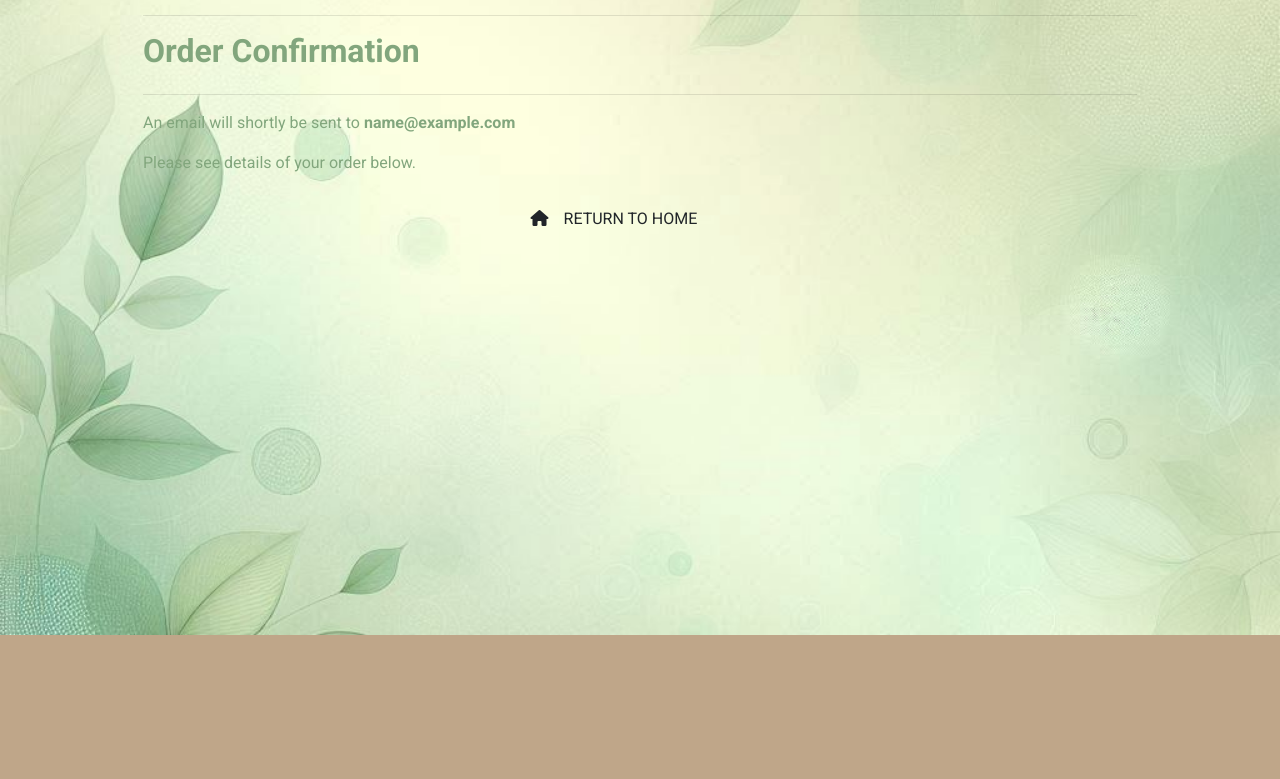
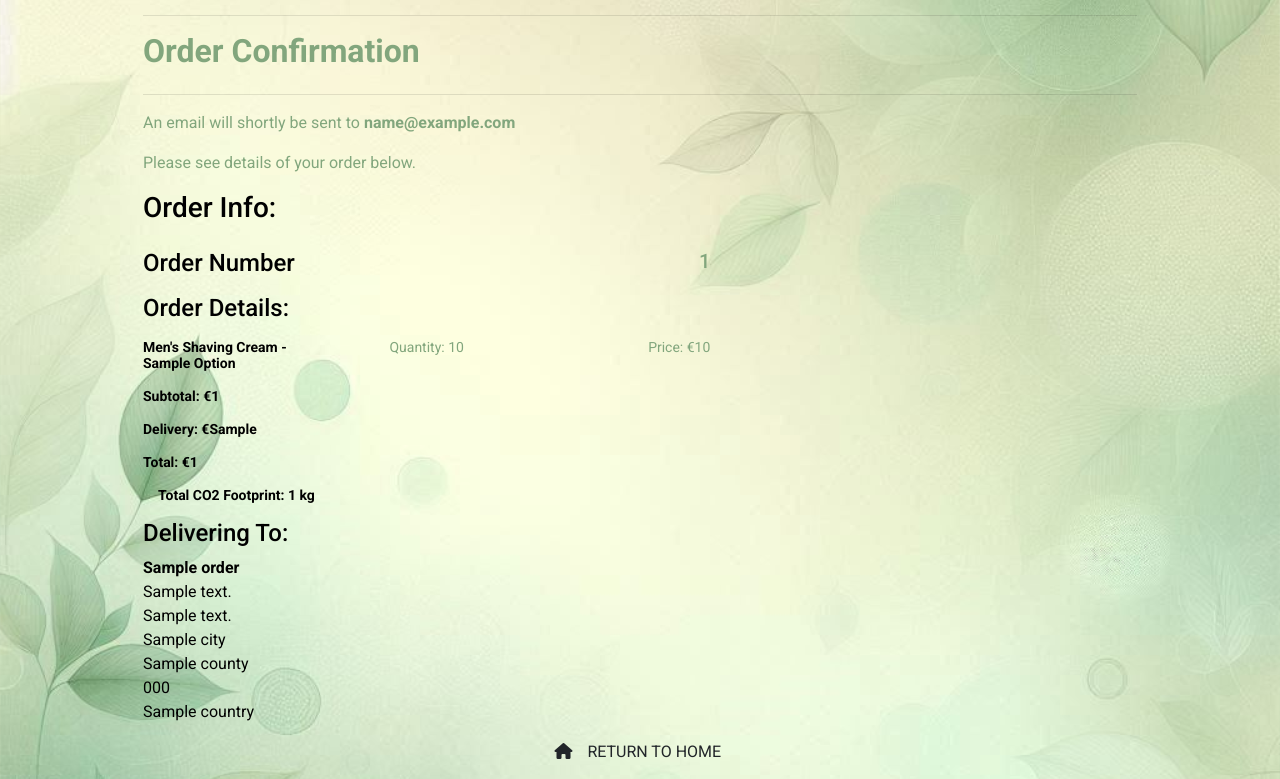
Before and after one commit to DiarmuidHenry/PP5, a Django app: template checkout/templates/checkout/order_confirmation.html in a window 1280 px wide. Shown: the part 165-944 px from the top of the page. Before the commit the page ends 800 px from the top, so only its background shows below. Run offline with Django 5.2, Linux system fonts and the light colour scheme; data comes from the database, SQL or seed files in the repository; the template is opened without the code that fills it: most values are stand-ins (such as "Sample title", 1, 10 or a date in 2020); data that the repository does not hold is empty; parts of the project's set-up code (start-up, migrations or seed data) failed here and were passed over; some libraries are stand-ins or nearby versions.

Commit message:
add: order_confirmation page styling

```diff
--- a/checkout/templates/checkout/order_confirmation.html
+++ b/checkout/templates/checkout/order_confirmation.html
@@ -1,5 +1,6 @@
 {% extends "base.html" %}
 {% load static %}
+{% load custom_filters %}
 
 {% block extra_css %}
     <link rel="stylesheet" href="{% static 'checkout/css/checkout.css' %}">
@@ -25,9 +26,134 @@
                 <p>Please see details of your order below.</p>
             </div>
         </div>
+
         <div class="row">
-            <div class="col-12 col-lg-7"></div>
+            <div class="col-12 col-lg-7">
+                <div class="row">
+                    <div class="col">
+                        <h3 class="text-black">Order Info:</h3>
                     </div>
+                </div>
+
+                <div class="row">
+                    <div class="col-12 col-md-4">
+                        <h4 class="mb-0 text-black mt-3">Order Number</h4>
+                    </div>
+                    <div class="col-12 col-md-8 text-md-right mt-3">
+                        <h5 class="mb-0">{{ order.order_number }}</h5>
+                    </div>
+                </div>
+
+                <div class="row">
+                    <div class="col">
+                        <h4 class="text-black mt-3">Order Details:</h4>
+                    </div>
+                </div>
+
+                {% for item in order.order_items %}
+                <div class="row">
+                    <div class="col-12 col-md-4">
+                        <h5 class="small my-2 text-black font-weight-bold">
+                            {{ item.item_id|get_product_name }}{% if item.option %} - {{ item.option|title }}{% endif %}
+                        </h5>
+                    </div>
+                    <div class="col-12 col-md-4 my-2 text-md-center">
+                        <h5 class="small mb-0">Quantity: {{ item.quantity }}</h5>
+                    </div>
+                    <div class="col-12 col-md-4 my-2 text-md-right">
+                        <h5 class="small mb-0">Price: €{{ item.price }}</h5>
+                    </div>
+                </div>
+                {% endfor %}
+                <div class="row">
+                    <div class="col-12 col-md-4">
+                        <h4 class="small my-2 text-black font-weight-bold">
+                            Subtotal: €{{ order.total_product_cost }}
+                        </h4>
+                    </div>
+                </div>
+                <div class="row">
+                    <div class="col-12 col-md-4">
+                        <h4 class="small my-2 text-black font-weight-bold">
+                            Delivery: €{{ order.delivery_charge }}
+                        </h4>
+                    </div>
+                </div>
+                <div class="row">
+                    <div class="col-12 col-md-4">
+                        <h4 class="small my-2 text-black font-weight-bold">
+                            Total: €{{ order.total_order_cost }}
+                        </h4>
+                    </div>
+                </div>
+                <div>
+                    <div class="col-12 col-md-4">
+                        <h4 class="small my-2 text-black font-weight-bold">
+                            Total CO2 Footprint: {{ order.total_co2_footprint }} kg
+                        </h4>
+                    </div>
+                </div>
+                <div class="row">
+                    <div class="col">
+                        <h4 class="text-black my-2">Delivering To:</h4>
+                    </div>
+                </div>
+
+                <div class="row">
+                    <div class="col-12 col-md-4">
+                        <p class="mb-0 text-black font-weight-bold">{{ order.name }}</p>
+                        <p class="mb-0 text-black">{{ order.address_1 }}</p>
+                        {% if order.address_2 %}
+                            <p class="mb-0 text-black">{{ order.address_2 }}</p>
+                        {% endif %}
+                        <p class="mb-0 text-black">{{ order.city }}</p>
+                        {% if order.county %}
+                            <p class="mb-0 text-black">{{ order.county }}</p>
+                        {% endif %}
+                        {% if order.post_code %}
+                            <p class="mb-0 text-black">{{ order.post_code }}</p>
+                        {% endif %}
+                        <p class="mb-0 text-black">{{ order.country }}</p>
+                    </div>
+                <!-- <div class="row">
+                    <div class="col-12 col-md-4">
+                        <p class="mb-0 text-black font-weight-bold">Phone Number</p>
+                    </div>
+                    <div class="col-12 col-md-8 text-md-right">
+                        <p class="mb-0">{{ order.phone_number }}</p>
+                    </div>
+                </div>
+
+                <div class="row">
+                    <div class="col-12 col-md-4">
+                        <p class="mb-0 text-black font-weight-bold">Order Total</p>
+                    </div>
+                    <div class="col-12 col-md-8 text-md-right">
+                        <p class="mb-0">€{{ order.total_order_cost }}</p>
+                    </div>
+                </div>
+
+                <div class="row">
+                    <div class="col-12 col-md-4">
+                        <p class="mb-0 text-black font-weight-bold">Delivery Charge</p>
+                    </div>
+                    <div class="col-12 col-md-8 text-md-right">
+                        <p class="mb-0">€{{ order.delivery_charge }}</p>
+                    </div>
+                </div>
+
+                <div class="row">
+                    <div class="col-12 col-md-4">
+                        <p class="mb-0 text-black font-weight-bold">Total Cost</p>
+                    </div>
+                    <div class="col-12 col-md-8 text-md-right">
+                        <p class="mb-0">€{{ order.total_order_cost|add:order.delivery_charge }}</p>
+                    </div> -->
+                </div>
+            </div>
+        </div>
+    </div>
+
     <div class="row">
         <div class="col-12 col-lg-7 text-right">
             <a href="{% url 'home' %}" class="btn btn-black rounded-0 my-2">
@@ -38,5 +164,4 @@
             </a>
         </div>
     </div>
-    </div>
 {% endblock %}
--- /dev/null
+++ b/products/templatetags/custom_filters.py
@@ -0,0 +1,12 @@
+from django import template
+from products.models import Product
+
+register = template.Library()
+
+@register.filter
+def get_product_name(item_id):
+    try:
+        product = Product.objects.get(id=item_id)
+        return product.name
+    except Product.DoesNotExist:
+        return "Unknown Product"
```
Also changed, not shown: products/templatetags/__init__.py (added). Lines whose indentation alone changed are shown as unchanged.
